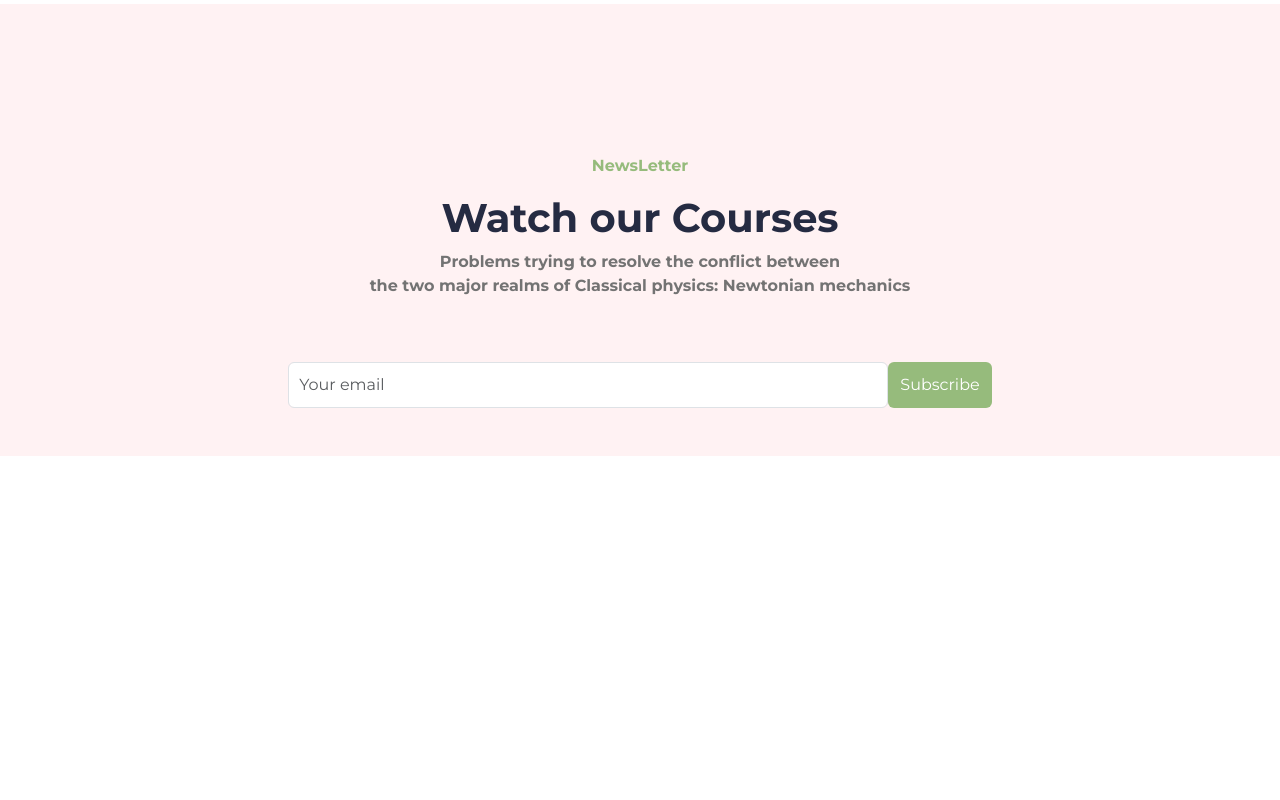
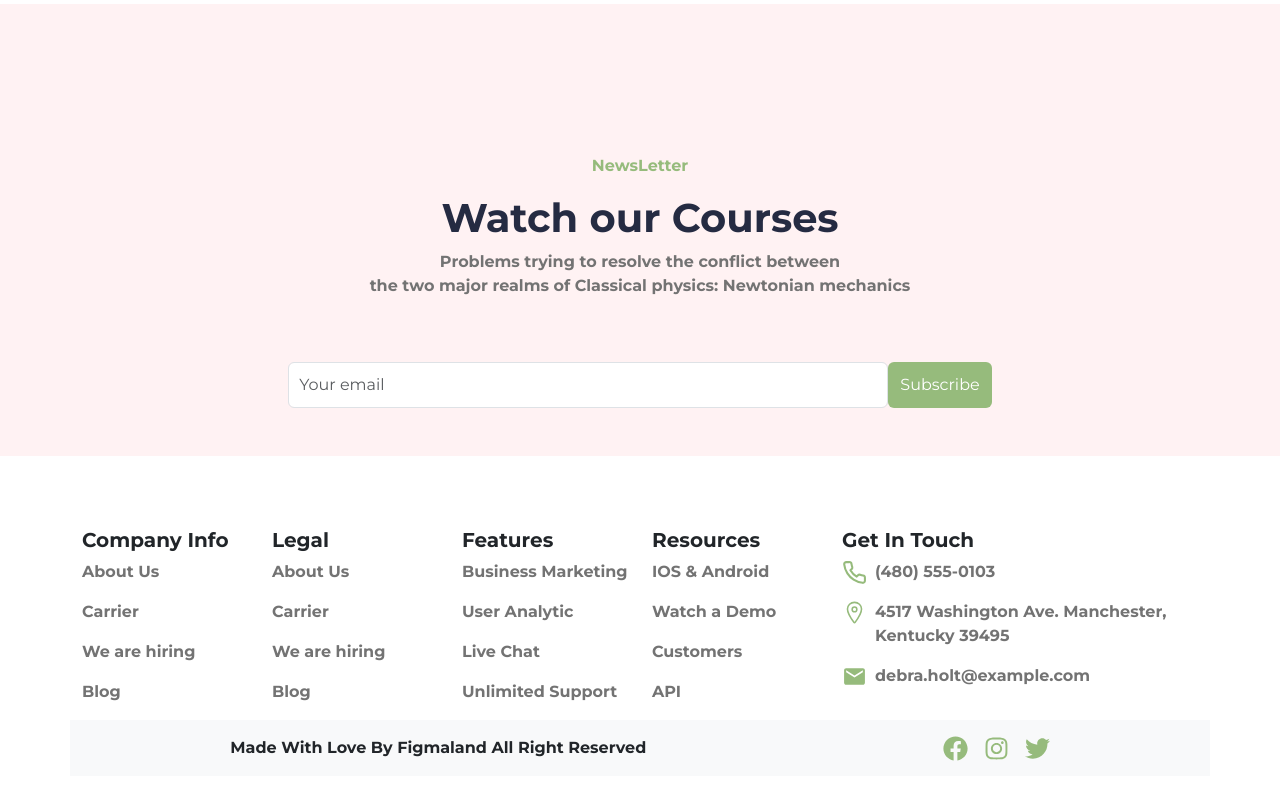
Before and after one commit to Developer-Abhi-stack/webpage, a React (Vite) app: page / in a window 1280 px wide. Shown: the part 1686-2486 px from the top of the page. Before the commit the page ends 2190 px from the top, so only its background shows below. Built offline with nearby package versions, Linux system fonts and the light colour scheme.

Commit message:
Footer Completed

```diff
--- a/src/App.jsx
+++ b/src/App.jsx
@@ -1,3 +1,4 @@
+import Footer from "./components/Footer"
 import MainComponent from "./components/MainComponent"
 import NewsLetter from "./components/NewsLetter"
 import Package from "./components/Package"
@@ -13,6 +14,7 @@ const App = () => {
    <Package />
    <Team />
    <NewsLetter />
+   <Footer />
     </div>
   )
 }
--- /dev/null
+++ b/src/components/Footer.jsx
@@ -0,0 +1,72 @@
+import { Container, Row, Col } from "react-bootstrap";
+import { FiPhone } from "react-icons/fi";
+import { IoLocationOutline } from "react-icons/io5";
+import { MdEmail } from "react-icons/md";
+import { FaFacebook, FaInstagram, FaTwitter } from "react-icons/fa";
+
+const Footer = () => {
+  return (
+    <footer className="text-dark py-4 mt-auto">
+      <Container>
+        <Row>
+          <Col md={2} className="fw-bold">
+            <h5 className="fw-bold">Company Info</h5>
+            <div style={{ color: "#737373" }}>
+              <p>About Us</p>
+              <p>Carrier</p>
+              <p>We are hiring</p>
+              <p>Blog</p>
+            </div>
+          </Col>
+          <Col md={2} className="fw-bold">
+            <h5 className="fw-bold">Legal</h5>
+            <div style={{ color: "#737373" }}>
+              <p>About Us</p>
+              <p>Carrier</p>
+              <p>We are hiring</p>
+              <p>Blog</p>
+            </div>
+          </Col>
+          <Col md={2} className="fw-bold">
+            <h5 className="fw-bold">Features</h5>
+            <div style={{ color: "#737373" }}>
+              <p>Business Marketing</p>
+              <p>User Analytic</p>
+              <p>Live Chat</p>
+              <p>Unlimited Support</p>
+            </div>
+          </Col>
+          <Col md={2} className="fw-bold">
+            <h5 className="fw-bold">Resources</h5>
+            <div style={{ color: "#737373" }}>
+              <p>IOS & Android</p>
+              <p>Watch a Demo</p>
+              <p>Customers</p>
+              <p>API</p>
+            </div>
+          </Col>
+          <Col md={4} className="fw-bold">
+            <h5 className="fw-bold">Get In Touch</h5>
+            <div style={{ color: "#737373" }}>
+              <span className="d-flex justify-content-start gap-2"><FiPhone style={{fontSize: '25px', color: '#96BB7C'}}/><p>(480) 555-0103</p></span>
+              <span className="d-flex justify-content-start gap-2"><IoLocationOutline style={{fontSize: '25px', color: '#96BB7C'}} /><p>4517 Washington Ave. Manchester,<br /> Kentucky 39495</p></span>
+              <span className="d-flex justify-content-start gap-2">< MdEmail style={{fontSize: '25px', color: '#96BB7C'}} /><p>debra.holt@example.com</p></span>
+            </div>
+          </Col>
+        </Row>
+        <Row className="bg-light text-dark">
+          <Col className="mt-3 d-flex justify-content-around" >
+            <p className="fw-bold">Made With Love By Figmaland All Right Reserved </p>
+            <div style={{fontSize: '25px', color: '#96BB7C'}} className="d-flex gap-3">
+                <FaFacebook />
+                <FaInstagram />
+                <FaTwitter />
+            </div>
+          </Col>
+        </Row>
+      </Container>
+    </footer>
+  );
+};
+
+export default Footer;
--- a/src/components/Package.jsx
+++ b/src/components/Package.jsx
@@ -25,7 +25,7 @@ const Package = () => {
           </Col>
           <Col className="m-5">
             <Container className="d-lg-flex flex-row gap-3">
-              <div className="d-lg-flex flex-column gap-3 shadow-lg p-4">
+              <div className="d-lg-flex flex-column gap-3 shadow-lg p-4 w-50">
                 <div
                   className="px-2 py-4  rounded-2 d-lg-flex justify-content-center align-items-center w-50 "
                   style={{ background: "#96BB7C" }}
@@ -42,7 +42,7 @@ const Package = () => {
               </div>
 
 
-              <div className="d-lg-flex flex-column gap-3 shadow-lg p-4">
+              <div className="d-lg-flex flex-column gap-3 shadow-lg p-4 w-50">
                 <div
                   className="px-2 py-4  rounded-2 d-lg-flex justify-content-center align-items-center w-50 "
                   style={{ background: "#96BB7C" }}
```
